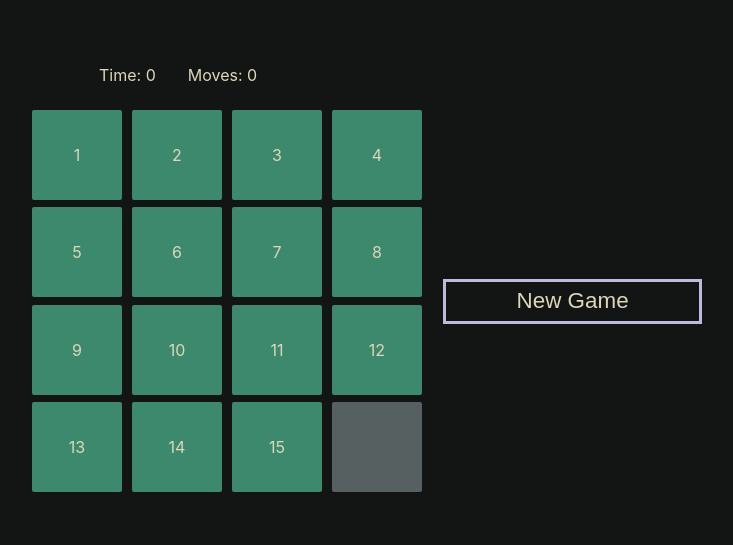
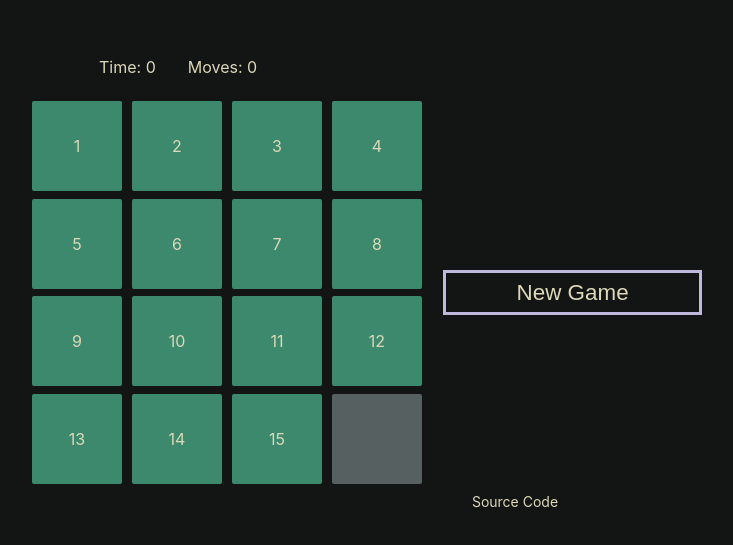
Before and after one commit to miradii/puzzle-15, a Vue app: page / in a window 1280 px wide. Shown: the part 125-670 px from the top of the page, without its empty margins (125-858 px from the left). Built offline with nearby package versions, Linux system fonts and the light colour scheme.

Commit message:
added github link

```diff
--- a/src/App.vue
+++ b/src/App.vue
@@ -63,6 +63,8 @@ export default {
         </button>
       </div>
     </div>
+
+    <a href="https://github.com/miradii/puzzle-15">Source Code</a>
   </main>
 </template>
 
@@ -115,4 +117,10 @@ main {
     transition: 0.3s ease;
   }
 }
+a {
+  text-decoration: none;
+  color: $dutch-white;
+  font-size: 14px;
+  bottom: 0;
+}
 </style>
```
